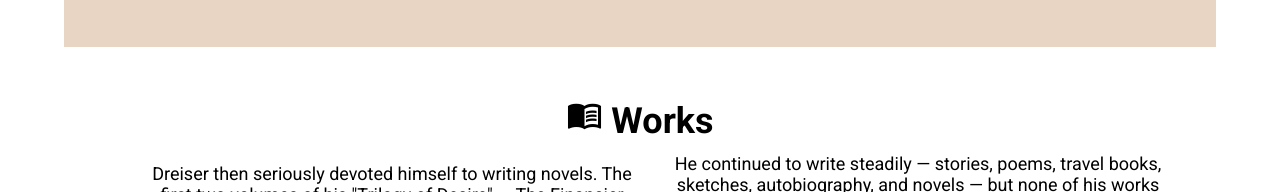
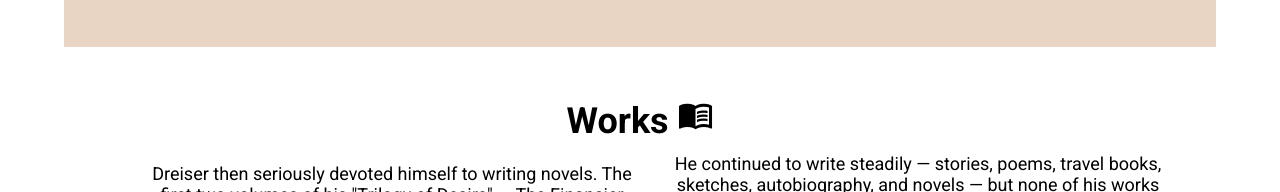
Before and after one commit to DimaDBRK/DI-Bootcamp-Stage1, a plain HTML site: page Final-Project/index.html in a window 1280 px wide. Shown: the part 1350-1542 px from the top of the page. Drawn offline with Linux system fonts and the light colour scheme.

Commit message:
update to fin project 20230325

```diff
--- a/Final-Project/index.html
+++ b/Final-Project/index.html
@@ -86,7 +86,7 @@
 
 <!-- Text part 3 ---------------------------------- -->
     <section id ="books">
-            <h2 class="book"><span class="material-icons">menu_book</span> Works</h2>
+            <h2 class="book">Works <span class="material-icons">menu_book</span></h2>
             <div class = "container container2 book">
 
                  <div class= "block2 book">
```
